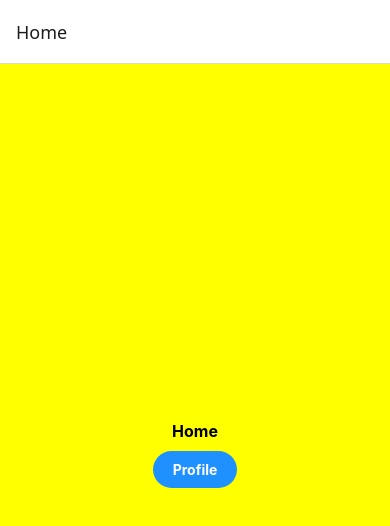
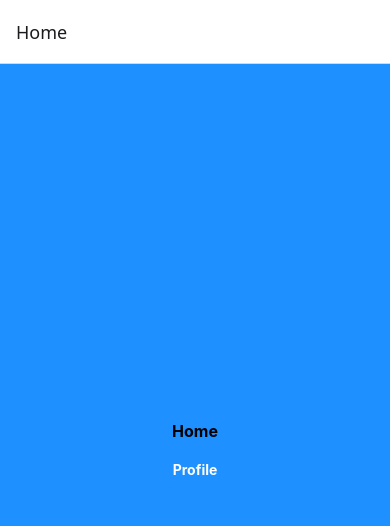
Before and after one commit to AnandInfobeans/expoPoc, a React Native app: screen /Home in a window 390 px wide. Shown: the top 526 px of the page. Built offline with nearby package versions, Linux system fonts and the light colour scheme.

Commit message:
change color

```diff
--- a/src/screens/Home.tsx
+++ b/src/screens/Home.tsx
@@ -24,7 +24,7 @@ export default Home;
 const styles = StyleSheet.create({
   container: {
     flex: 1,
-    backgroundColor: "yellow",
+    backgroundColor: "dodgerblue",
     alignItems: "center",
     justifyContent: "center",
   },
```
